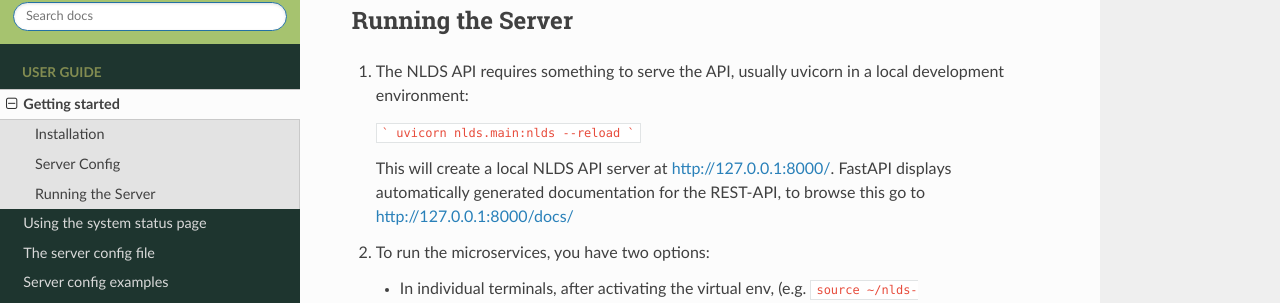
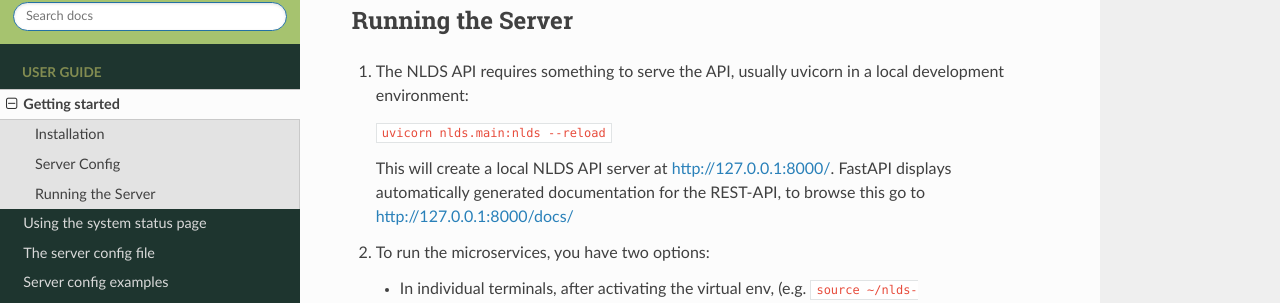
Before and after one commit to cedadev/nlds, a Sphinx documentation site: the page built from docs/source/getting-started.rst, in a window 1280 px wide and 900 px high, scrolled down 1357 px. Shown: the part 134-437 px from the top of the window. Built offline with Sphinx 7.4.7 and the Read the Docs theme 3.1.0, drawn with Linux system fonts in a browser that asks for light colours; pages that are not in the unit, such as notebooks, are missing from menus.

Commit message:
formatting errors

````diff
--- a/docs/source/getting-started.rst
+++ b/docs/source/getting-started.rst
@@ -82,9 +82,7 @@ Running the Server
 1.  The NLDS API requires something to serve the API, usually uvicorn in a local
     development environment:
 
-    ```
-    uvicorn nlds.main:nlds --reload
-    ```
+    ``uvicorn nlds.main:nlds --reload``
 
     This will create a local NLDS API server at `<http://127.0.0.1:8000/>`_.
     FastAPI displays automatically generated documentation for the REST-API, to
````
